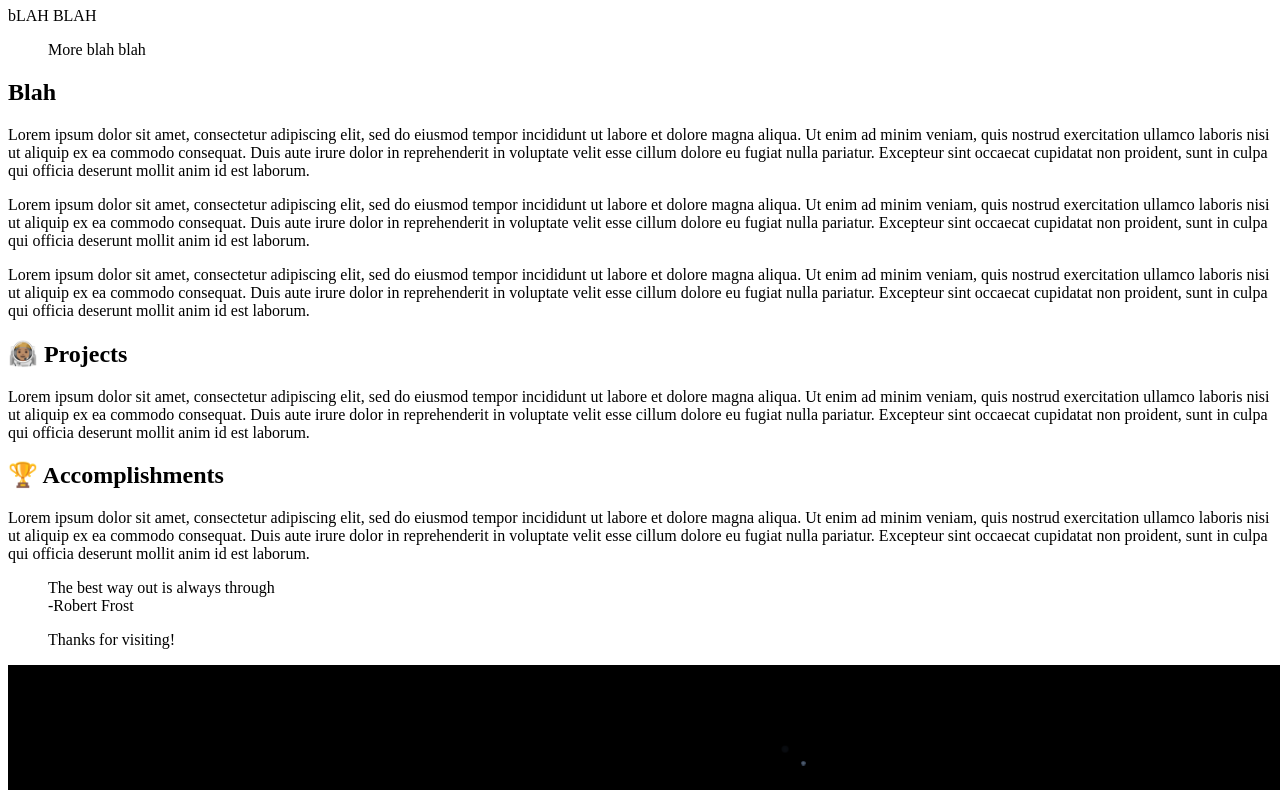
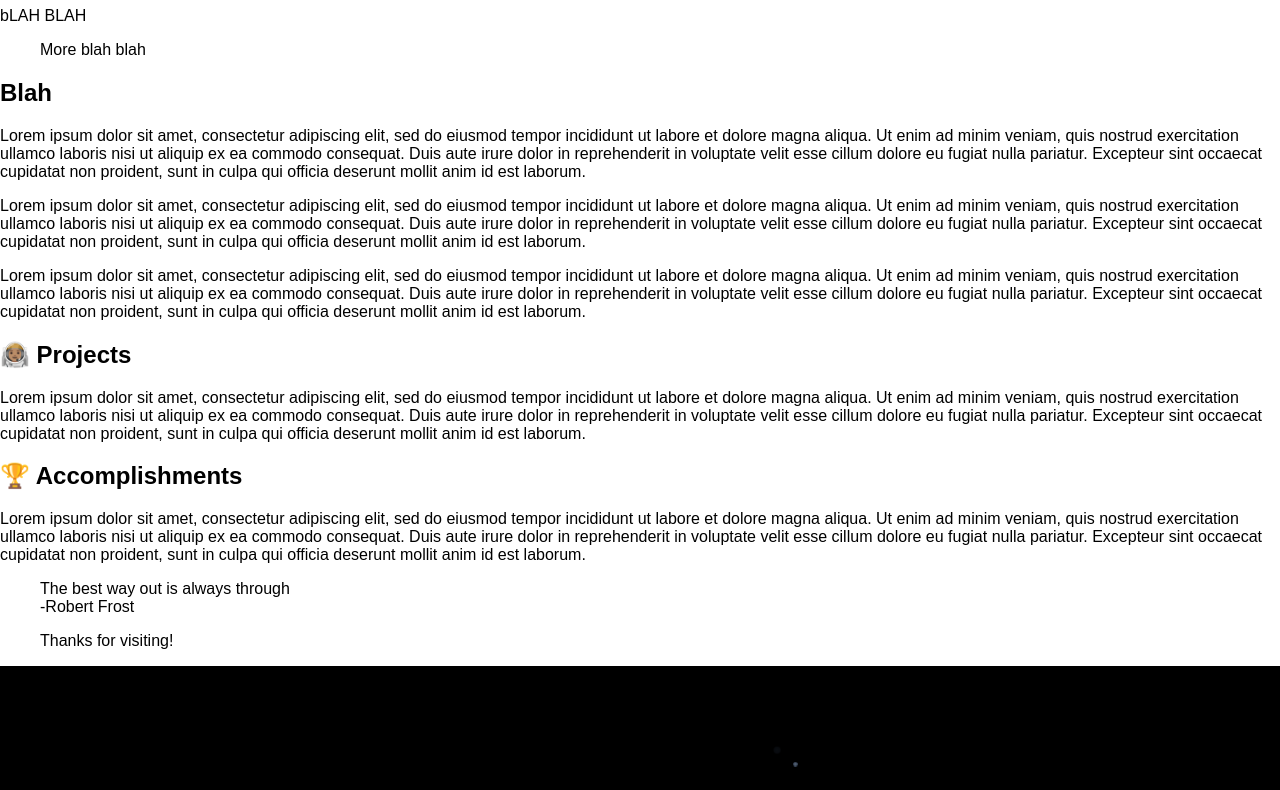
Before and after one commit to Hersheys6969/PragyanWeb, a plain HTML site: page index.html in a window 1280 px wide. Shown: the part 73-863 px from the top of the page. Drawn offline with nearby package versions, Linux system fonts and the light colour scheme; animation ran at ten frames a second.

Commit message:
Update index.html

```diff
--- a/index.html
+++ b/index.html
@@ -4,6 +4,7 @@
     <meta charset="UTF-8" />
     <meta name="viewport" content="width=device-width, initial-scale=1.0" />
     <title>HzTEST</title>
+    <link rel="stylesheet" href="Theme.css" />
     <script type="importmap">
 			{
 				"imports": {
```
